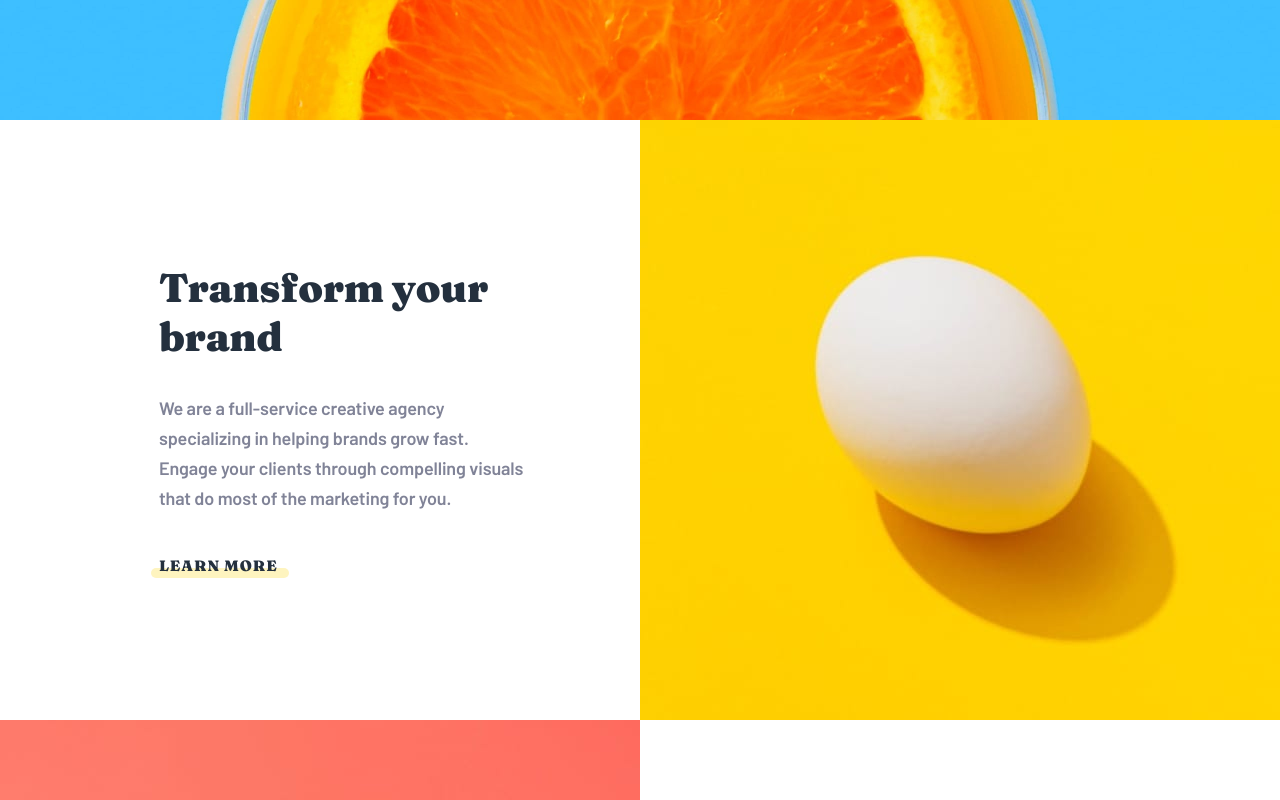
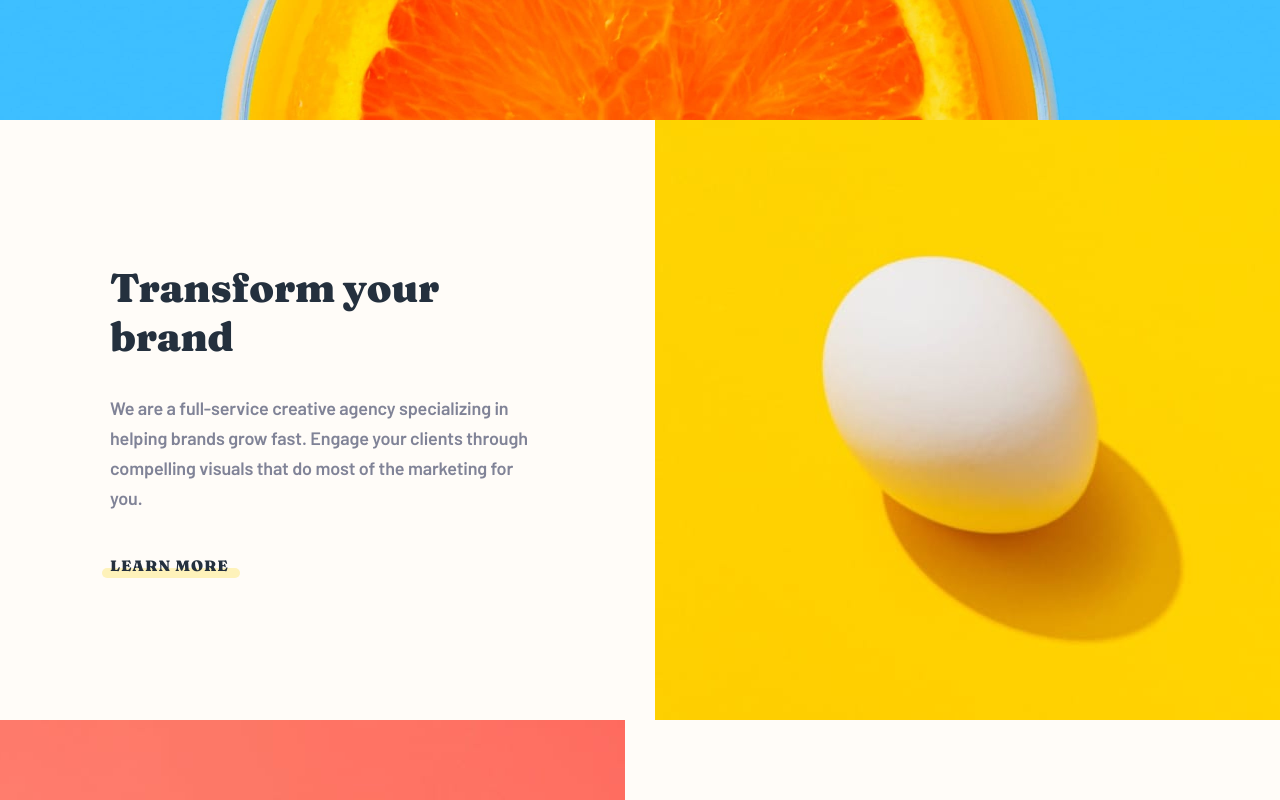
Before and after one commit to vanderms/sunnyside-agency-landing-page, a website: page index.html in a window 1280 px wide. Shown: the part 680-1480 px from the top of the page. Drawn offline with Linux system fonts and the light colour scheme.

Commit message:
adjust colors and header details margin

```diff
--- a/index.scss
+++ b/index.scss
@@ -231,6 +231,10 @@ ul {
   }
 }
 
+body {
+  background: #fffcf8;
+}
+
 .r-navbar {
   margin-top: 32px;
   @include container();
@@ -439,10 +443,8 @@ ul {
     @include container;
 
     @include media(laptop) {
-      $margin-left: math.percentage(math.div(55, 1440));
-      width: calc(50% - $margin-left);
-      margin: 0 0 0 $margin-left;
-      padding: 0 110px;
+      margin: 0 110px;
+      width: 445px;
       justify-content: center;
       align-items: flex-start;
     }
```
Also changed, not shown: index.html (+1 -1 lines), index.css, 1 other file.
